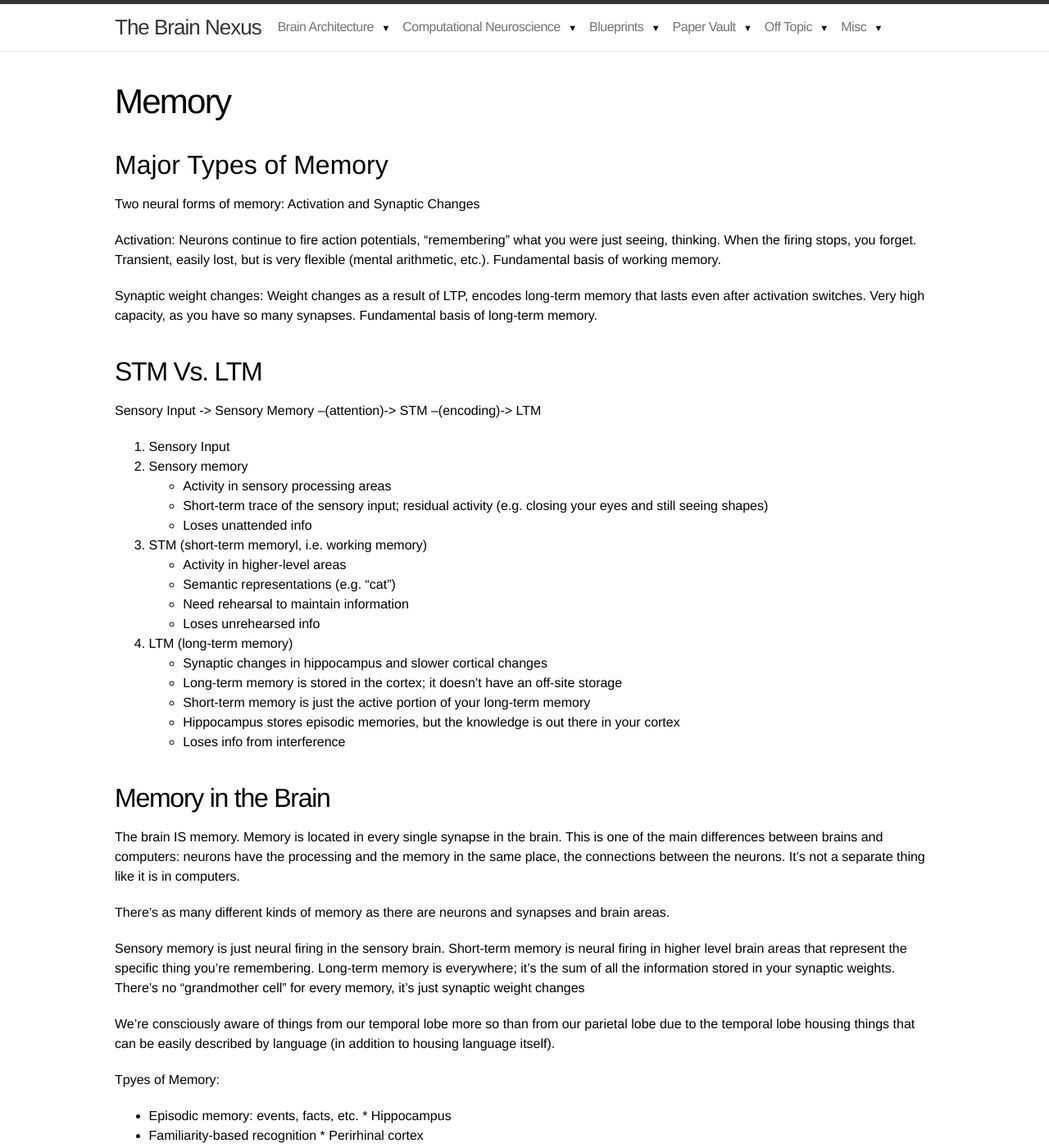
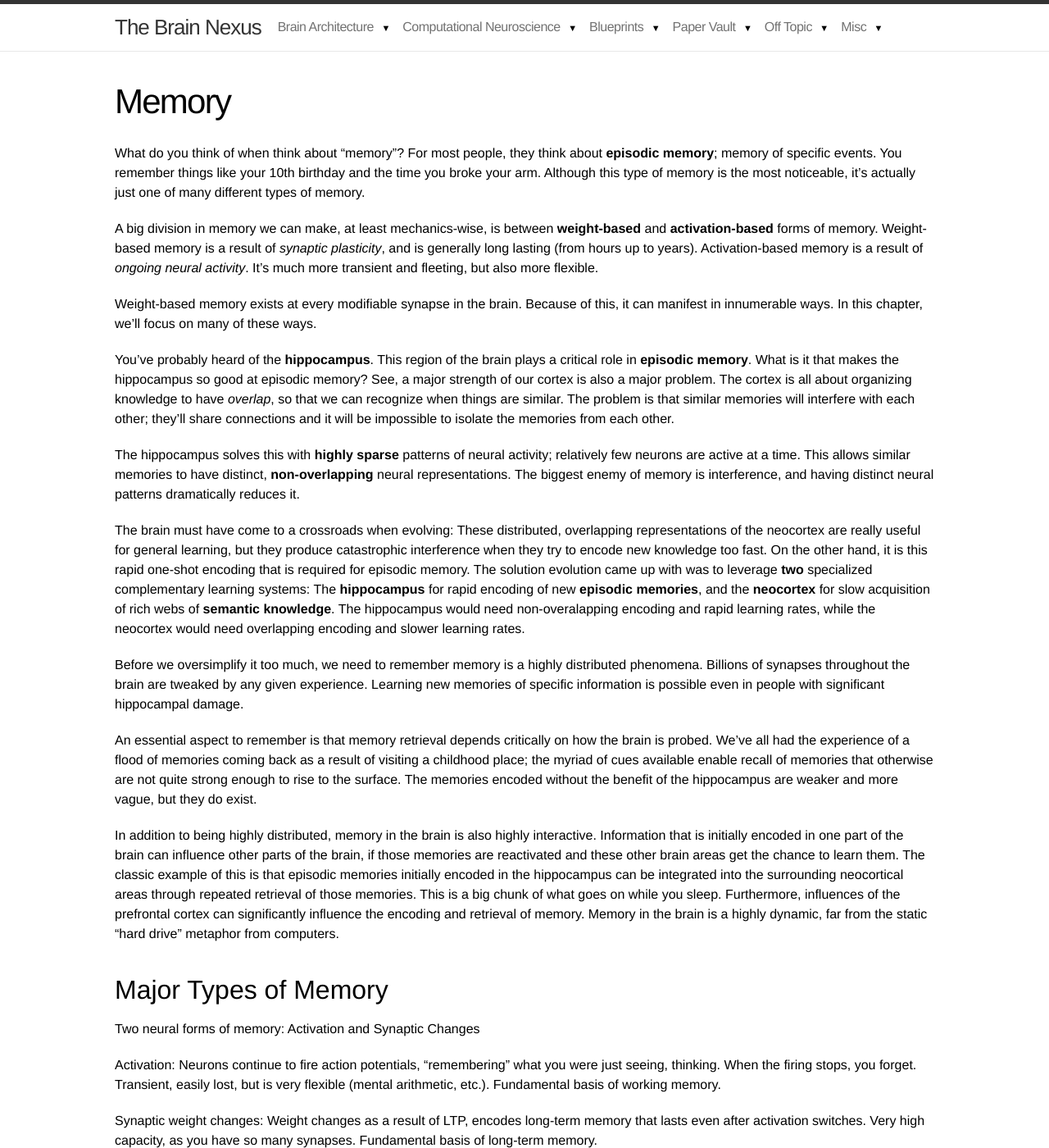
Before and after one commit to mdelsole/brain-nexus, a Jekyll site: the page built from computational-neuroscience/Memory/index.markdown, in a window 1280 px wide and 1400 px high. Shown: the whole window at 82% size. Built offline with Jekyll 4.4.1, drawn with Linux system fonts in a browser that asks for light colours.

Commit message:
two learning systems

```diff
--- a/computational-neuroscience/Memory/index.markdown
+++ b/computational-neuroscience/Memory/index.markdown
@@ -9,6 +9,24 @@ categories: []
 order: 40
 tags: []
 ---
+
+What do you think of when think about "memory"? For most people, they think about **episodic memory**; memory of specific events. You remember things like your 10th birthday and the time you broke your arm. Although this type of memory is the most noticeable, it's actually just one of many different types of memory.
+
+A big division in memory we can make, at least mechanics-wise, is between **weight-based** and **activation-based** forms of memory. Weight-based memory is a result of *synaptic plasticity*, and is generally long lasting (from hours up to years). Activation-based memory is a result of *ongoing neural activity*. It's much more transient and fleeting, but also more flexible.
+
+Weight-based memory exists at every modifiable synapse in the brain. Because of this, it can manifest in innumerable ways. In this chapter, we'll focus on many of these ways.
+
+You've probably heard of the **hippocampus**. This region of the brain plays a critical role in **episodic memory**. What is it that makes the hippocampus so good at episodic memory? See, a major strength of our cortex is also a major problem. The cortex is all about organizing knowledge to have *overlap*, so that we can recognize when things are similar. The problem is that similar memories will interfere with each other; they'll share connections and it will be impossible to isolate the memories from each other.
+
+The hippocampus solves this with **highly sparse** patterns of neural activity; relatively few neurons are active at a time. This allows similar memories to have distinct, **non-overlapping** neural representations. The biggest enemy of memory is interference, and having distinct neural patterns dramatically reduces it.
+
+The brain must have come to a crossroads when evolving: These distributed, overlapping representations of the neocortex are really useful for general learning, but they produce catastrophic interference when they try to encode new knowledge too fast. On the other hand, it is this rapid one-shot encoding that is required for episodic memory. The solution evolution came up with was to leverage **two** specialized complementary learning systems: The **hippocampus** for rapid encoding of new **episodic memories**, and the **neocortex** for slow acquisition of rich webs of **semantic knowledge**. The hippocampus would need non-overalapping encoding and rapid learning rates, while the neocortex would need overlapping encoding and slower learning rates.
+
+Before we oversimplify it too much, we need to remember memory is a highly distributed phenomena. Billions of synapses throughout the brain are tweaked by any given experience. Learning new memories of specific information is possible even in people with significant hippocampal damage.
+
+An essential aspect to remember is that memory retrieval depends critically on how the brain is probed. We’ve all had the experience of a flood of memories coming back as a result of visiting a childhood place; the myriad of cues available enable recall of memories that otherwise are not quite strong enough to rise to the surface. The memories encoded without the benefit of the hippocampus are weaker and more vague, but they do exist.
+
+In addition to being highly distributed, memory in the brain is also highly interactive. Information that is initially encoded in one part of the brain can influence other parts of the brain, if those memories are reactivated and these other brain areas get the chance to learn them. The classic example of this is that episodic memories initially encoded in the hippocampus can be integrated into the surrounding neocortical areas through repeated retrieval of those memories. This is a big chunk of what goes on while you sleep. Furthermore, influences of the prefrontal cortex can significantly influence the encoding and retrieval of memory. Memory in the brain is a highly dynamic, far from the static “hard drive” metaphor from computers.
 
 # Major Types of Memory
 
```
